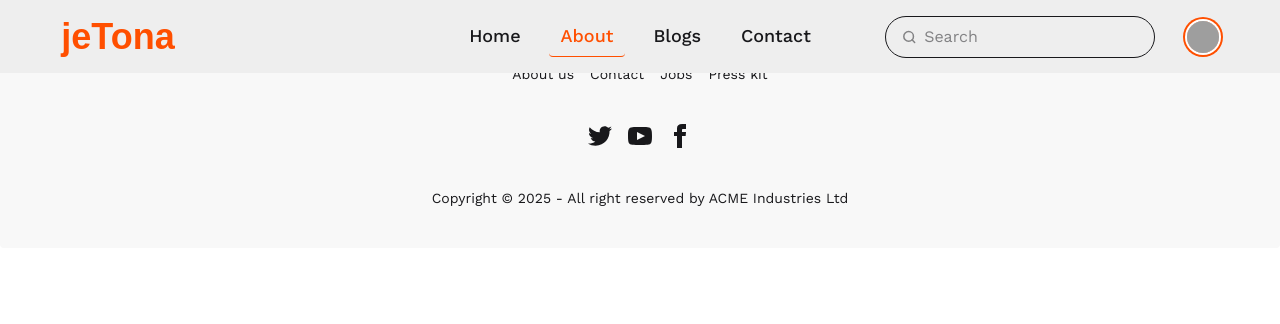
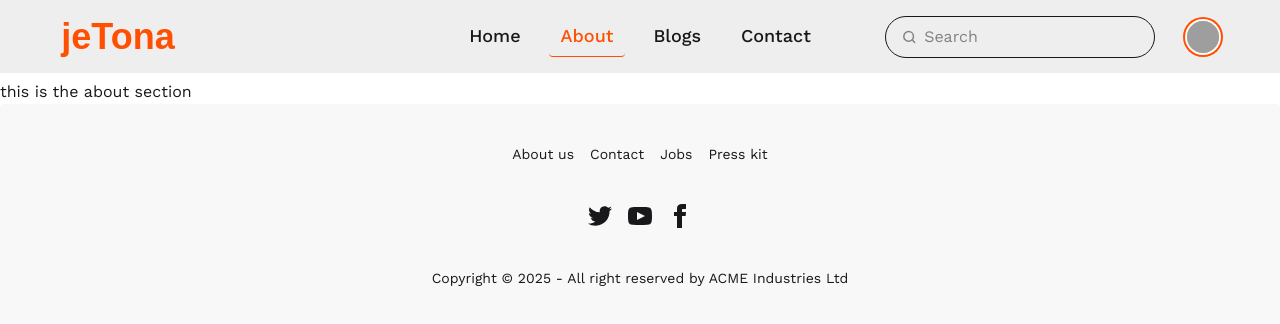
Before and after one commit to AhmedSami019/jetona-e-commerce-web-app, a React (Vite) app: page /about in a window 1280 px wide. Shown: the top 324 px of the page. Built offline with nearby package versions, Linux system fonts and the light colour scheme; grey boxes are pictures that could not be loaded; a web font is replaced by a local one.

Commit message:
update the margin

```diff
--- a/src/Components/Navbar/Navbar.tsx
+++ b/src/Components/Navbar/Navbar.tsx
@@ -20,7 +20,7 @@ const Navbar = () => {
   );
 
   return (
-   <div className="bg-base-300 fixed top-0 right-0 left-0">
+   <div className="bg-base-300 fixed top-0 right-0 left-0 z-40">
      <div className="navbar w-11/12 mx-auto">
       <div className="navbar-start">
         <div className="dropdown">
--- a/src/Pages/About/About.tsx
+++ b/src/Pages/About/About.tsx
@@ -2,7 +2,7 @@ import React from 'react';
 
 const About = () => {
     return (
-        <div>
+        <div className='mt-20'>
             <h2>this is the about section</h2>
         </div>
     );
--- a/src/Pages/Blogs/Blogs.tsx
+++ b/src/Pages/Blogs/Blogs.tsx
@@ -2,7 +2,7 @@ import React from 'react';
 
 const Blogs = () => {
     return (
-        <div>
+        <div className='mt-20'>
             <h2>this is blogs section</h2>
         </div>
     );
--- a/src/Pages/Contact/Contact.tsx
+++ b/src/Pages/Contact/Contact.tsx
@@ -2,7 +2,7 @@ import React from 'react';
 
 const Contact = () => {
     return (
-        <div>
+        <div className='mt-20'>
             <h2>this is contact section</h2>
         </div>
     );
```
